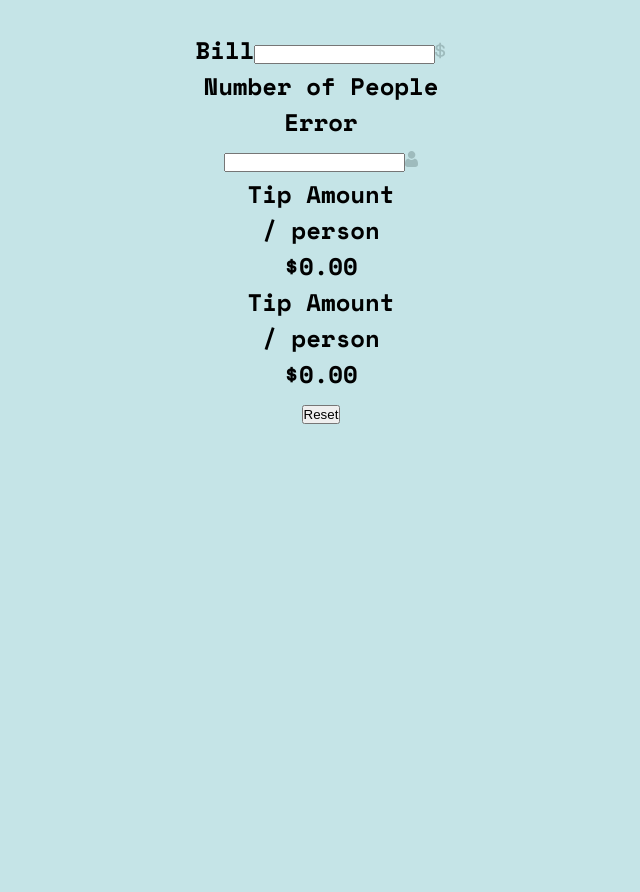
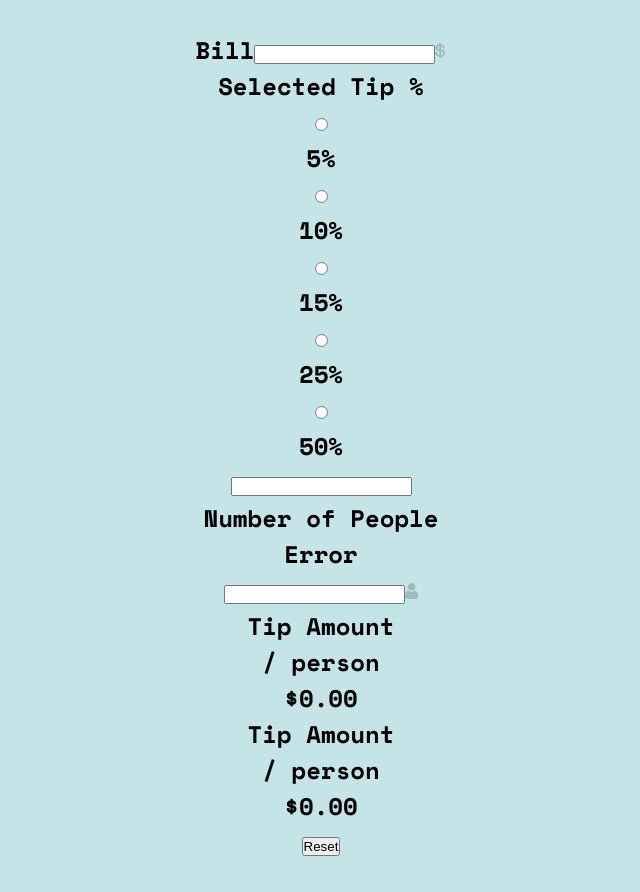
Before and after one commit to KamilBarczyk/TipSize, a React (Vite) app: page / in a window 1280 px wide. Shown: the whole page, without its empty margins (319-959 px from the left). Before the commit the page ends 800 px from the top, so only its background shows below. Built offline with nearby package versions, Linux system fonts and the light colour scheme.

Commit message:
Created tip-section

```diff
--- a/src/components/Form.tsx
+++ b/src/components/Form.tsx
@@ -5,9 +5,36 @@ const Form = () => {
     return (
         <div className="form">
             <div className="label-group">
-                <label htmlFor="bill">Bill</label>
+                <label className="label" htmlFor="bill">Bill</label>
                 <input type="number" id="bill" />
                 <img src={dollar} aria-hidden="true" className="icon" />
+            </div>
+
+            <div className="tip-section">
+                <p className="label">Selected Tip %</p>
+                <div className="tip-amount-wrapper">
+                    <div className="tip-amount">
+                        <input type="radio" name="tip" value=".05" />
+                        <div className="tip-btn">5%</div>
+                    </div>
+                    <div className="tip-amount">
+                        <input type="radio" name="tip" value=".05" />
+                        <div className="tip-btn">10%</div>
+                    </div>
+                    <div className="tip-amount">
+                        <input type="radio" name="tip" value=".05" />
+                        <div className="tip-btn">15%</div>
+                    </div>
+                    <div className="tip-amount">
+                        <input type="radio" name="tip" value=".05" />
+                        <div className="tip-btn">25%</div>
+                    </div>
+                    <div className="tip-amount">
+                        <input type="radio" name="tip" value=".05" />
+                        <div className="tip-btn">50%</div>
+                    </div>
+                    <input type="number" className="tip-custom" />
+                </div>
             </div>
 
             <div className="label-group">
```
